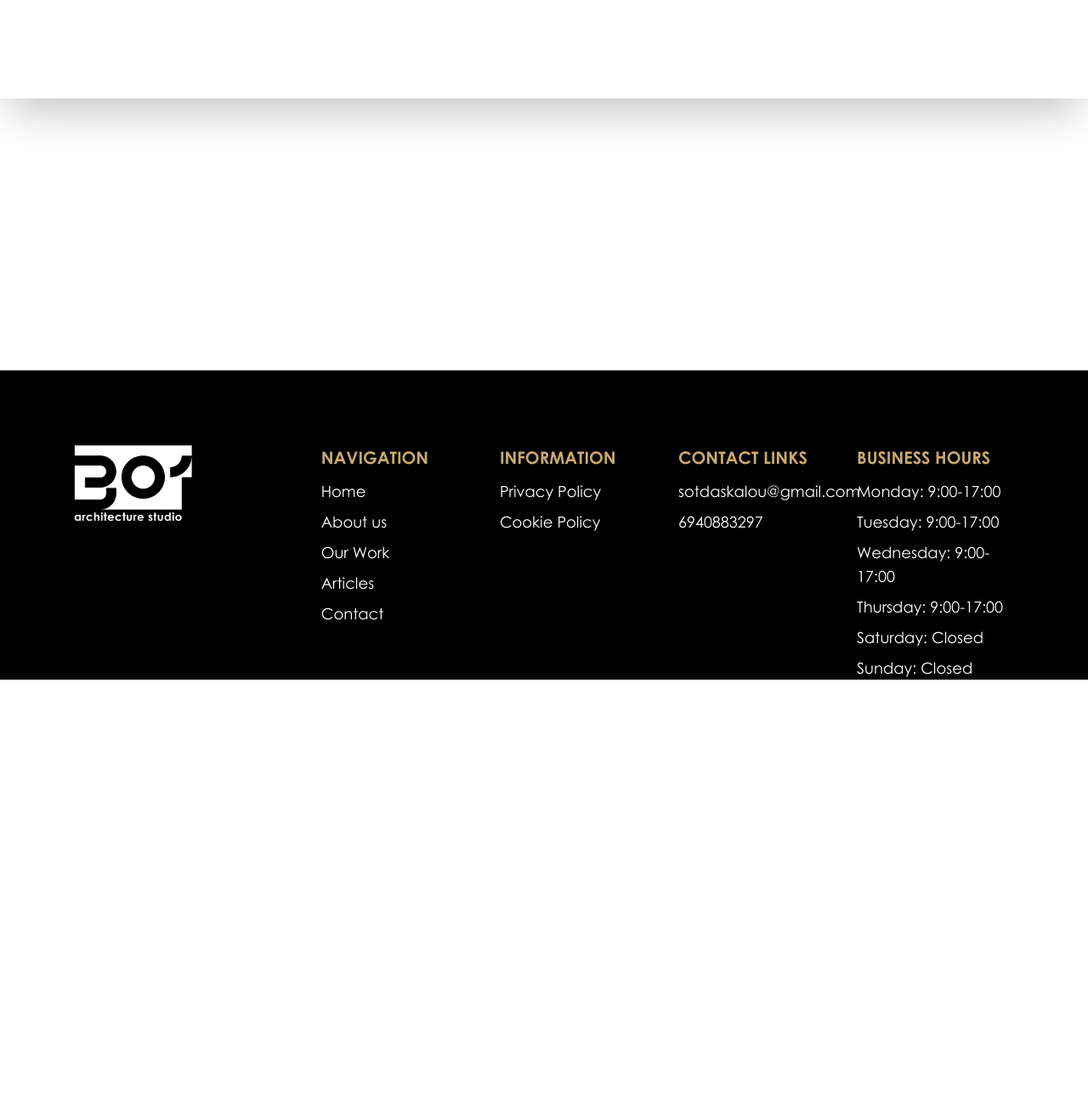
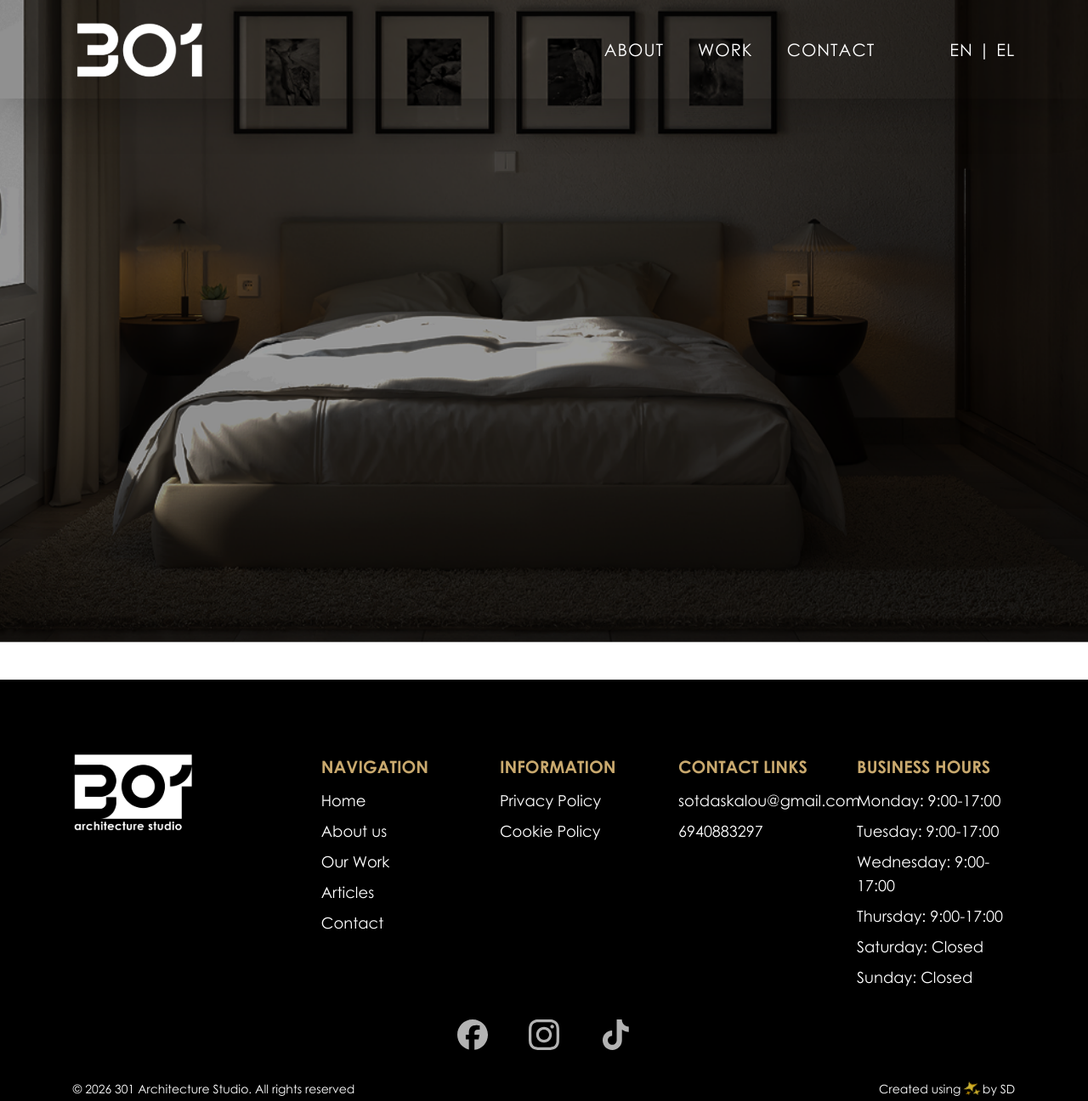
Before and after one commit to sotdask/301, a React (Vite) app: page /about in a window 1280 px wide. Shown: the whole page at 85% size. Before the commit the page ends 800 px from the top, so only its background shows below. Built offline with nearby package versions, Linux system fonts and the light colour scheme.

Commit message:
Finished footer, added about page, added small hover animations

```diff
--- a/src/App.jsx
+++ b/src/App.jsx
@@ -1,6 +1,7 @@
 import React from "react";
 import { BrowserRouter as Router, Routes, Route } from "react-router-dom";
 import Home from "./pages/Home";
+import About from "./pages/About";
 import Header from "./layouts/Header";
 import Footer from "./layouts/Footer";
 
@@ -18,6 +19,7 @@ function App() {
         <main className="flex-1">
           <Routes>
             <Route path="/" element={<Home />} />
+            <Route path="/about" element={<About />} />
           </Routes>
         </main>
         <Footer/>
--- a/src/assets/index.js
+++ b/src/assets/index.js
@@ -1,4 +1,5 @@
 import hero from "./hero.png";
+import abouthero from "./abouthero.png";
 import logo from "./logo.svg";
 import footerlogo from "./footerlogo.svg";
 import arrow from "./arrow.svg"
@@ -12,6 +13,7 @@ import project_1 from "./swiper-project-1.png"
 
 export {
     hero,
+    abouthero,
     logo,
     footerlogo,
     arrow,
--- /dev/null
+++ b/src/components/about/Hero.jsx
@@ -0,0 +1,16 @@
+import React from "react";
+import { abouthero } from "../../assets";
+
+const Hero = () => {
+  return (
+    <section className="relative h-svh min-h-svh w-full overflow-hidden md:h-dvh md:min-h-dvh">
+      <img
+        src={abouthero}
+        alt=""
+        className="absolute inset-0 h-full w-full object-cover object-[62%_center] sm:object-[58%_center] lg:object-center"
+      />
+    </section>
+  );
+};
+
+export default Hero;
--- a/src/components/homepage/Blog.jsx
+++ b/src/components/homepage/Blog.jsx
@@ -12,7 +12,7 @@ const Blog = () => {
         <div className="border-b-primary border-b-3 lg:border-r-primary lg:border-r-3 lg:border-b-0 pt-3 pb-6 md:py-6 lg:px-10">
           <a
             href="#"
-            className="text-primary text-lg md:text-2xl lg:text-3xl italic"
+            className="text-primary text-lg md:text-2xl lg:text-3xl italic transition duration-300 hover:text-black"
           >
             Minimal Living: ο Xώρος Aναπνέει με Λιγότερα.
           </a>
@@ -26,7 +26,7 @@ const Blog = () => {
           </p>
           <a
             href="#"
-            className="ml-auto inline-flex w-fit items-center gap-x-3 border-b lg:border-b-2 border-current pb-0.5 text-sm uppercase tracking-wider sm:text-sm md:text-base"
+            className="ml-auto inline-flex w-fit items-center gap-x-3 border-b lg:border-b-2 border-current pb-0.5 text-sm uppercase tracking-wider transition duration-300 sm:text-sm md:text-base hover:translate-x-3"
           >
             read the article
             <img src={blackarrow} alt="" />
@@ -35,7 +35,7 @@ const Blog = () => {
         <div className="py-3 md:py-6 lg:px-10">
           <a
             href="#"
-            className="text-primary text-lg md:text-2xl lg:text-3xl italic"
+            className="text-primary text-lg md:text-2xl lg:text-3xl italic transition duration-300 hover:text-black"
           >
             Η Επιστροφή του Φυσικού Υλικού στη Σύγχρονη Κατοικία.
           </a>
@@ -49,7 +49,7 @@ const Blog = () => {
           </p>
           <a
             href="#"
-            className="ml-auto inline-flex w-fit items-center gap-x-3 border-b lg:border-b-2 border-current pb-0.5 text-sm uppercase tracking-wider sm:text-sm md:text-base"
+            className="ml-auto inline-flex w-fit items-center gap-x-3 border-b lg:border-b-2 border-current pb-0.5 text-sm uppercase tracking-wider transition duration-300 sm:text-sm md:text-base hover:translate-x-3"
           >
             read the article
             <img src={blackarrow} alt="" />
--- a/src/components/homepage/Hero.jsx
+++ b/src/components/homepage/Hero.jsx
@@ -38,7 +38,7 @@ const Hero = () => {
 
           <a
             href="#"
-            className="text-sm flex gap-x-3 justify-center md:justify-start uppercase tracking-wider text-primary sm:text-base md:text-xl"
+            className="text-sm flex gap-x-3 justify-center md:justify-start uppercase tracking-wider text-primary transition duration-300 sm:text-base md:text-xl hover:translate-x-3"
           >
             explore our work
             <img src={arrow} alt="" />
@@ -47,17 +47,17 @@ const Hero = () => {
         <ul className="wrapper flex flex-row md:flex-col justify-center md:justify-end gap-12">
           <li>
             <a href="#">
-              <img src={facebook} alt="" />
+              <img src={facebook} alt="" className="opacity-70 transition duration-300 hover:scale-110"/>
             </a>
           </li>
           <li>
             <a href="#">
-              <img src={instagram} alt="" />
+              <img src={instagram} alt="" className="opacity-70 transition duration-300 hover:scale-110"/>
             </a>
           </li>
           <li>
             <a href="#">
-              <img src={tiktok} alt="" />
+              <img src={tiktok} alt="" className="opacity-70 transition duration-300 hover:scale-110"/>
             </a>
           </li>
         </ul>
--- a/src/index.css
+++ b/src/index.css
@@ -93,3 +93,27 @@
     right: calc(50% - 3.5rem);
   }
 }
+
+@keyframes sparkle {
+  0%, 100% {
+    transform: scale(1) rotate(0deg);
+    opacity: 1;
+  }
+  25% {
+    transform: scale(1.2) rotate(90deg);
+    opacity: 0.8;
+  }
+  50% {
+    transform: scale(1.1) rotate(180deg);
+    opacity: 1;
+  }
+  75% {
+    transform: scale(1.2) rotate(270deg);
+    opacity: 0.8;
+  }
+}
+
+.animate-sparkle {
+  animation: sparkle 2s ease-in-out infinite;
+  display: inline-block;
+}
--- a/src/layouts/Footer.jsx
+++ b/src/layouts/Footer.jsx
@@ -1,10 +1,10 @@
 import React from "react";
-import { footerlogo } from "../assets";
+import { footerlogo, facebook, instagram, tiktok } from "../assets";
 
 function Footer() {
   return (
-    <footer className="bg-black">
-      <div className="section-padding text-white pt-22 flex flex-col lg:flex-row items-center lg:items-start gap-18 md:gap-24 lg:gap-30 xl:gap-38">
+    <footer className="bg-black section-padding pb-1">
+      <div className="text-white pt-22 flex flex-col lg:flex-row items-center lg:items-start gap-18 md:gap-24 lg:gap-30 xl:gap-38">
         <a href="/">
           <img src={footerlogo} alt="" />
         </a>
@@ -120,6 +120,38 @@ function Footer() {
           </div>
         </div>
       </div>
+      <ul className="wrapper flex justify-center my-5 md:my-7 lg:my-9 gap-12">
+        <li>
+          <a href="#">
+            <img src={facebook} alt="" className="opacity-70 transition duration-300 hover:scale-110" />
+          </a>
+        </li>
+        <li>
+          <a href="#">
+            <img src={instagram} alt="" className="opacity-70 transition duration-300 hover:scale-110"/>
+          </a>
+        </li>
+        <li>
+          <a href="#">
+            <img src={tiktok} alt="" className="opacity-70 transition duration-300 hover:scale-110"/>
+          </a>
+        </li>
+      </ul>
+      <div className="text-white flex flex-col w-full lg:flex-row items-center justify-between gap-2 lg:gap-4">
+        <p className="text-sm text-center lg:text-right">
+          © {new Date().getFullYear()} 301 Architecture Studio. All rights reserved
+        </p>
+        <a
+          href="https://sotdask.gr"
+          target="_blank"
+          rel="noopener noreferrer"
+          title="Visit sotdask.gr"
+          className="text-sm text-center lg:text-right flex items-center gap-1"
+        >
+          Created using
+          <span className="inline-block animate-sparkle">✨</span> by SD
+        </a>
+      </div>
     </footer>
   );
 }
--- a/src/layouts/Header.jsx
+++ b/src/layouts/Header.jsx
@@ -35,7 +35,7 @@ function Header() {
         </a>
         <ul className="hidden lg:flex text-xl tracking-wider gap-x-10 text-white">
           <li>
-            <a href="#" className="duration-300 transition hover:text-primary">
+            <a href="/about" className="duration-300 transition hover:text-primary">
               ABOUT
             </a>
           </li>
--- /dev/null
+++ b/src/pages/About.jsx
@@ -0,0 +1,12 @@
+import React from 'react'
+import Hero from '../components/about/Hero'
+
+function About() {
+  return (
+    <div>
+        <Hero/>
+    </div>
+  )
+}
+
+export default About
```
Also changed, not shown: src/assets/abouthero.png (added).
